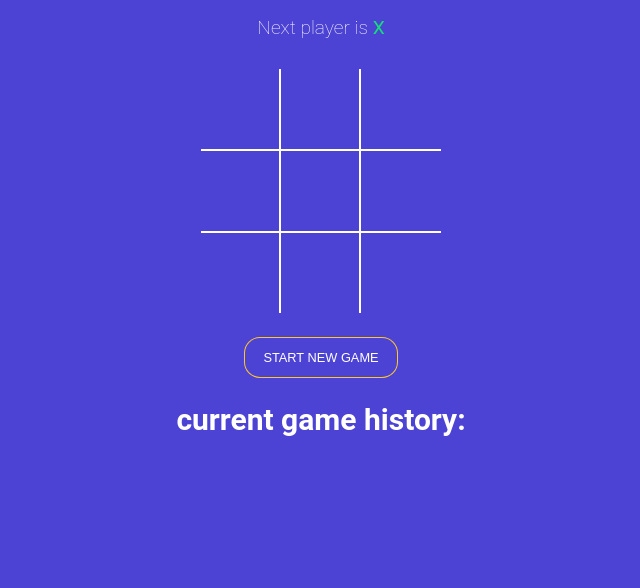
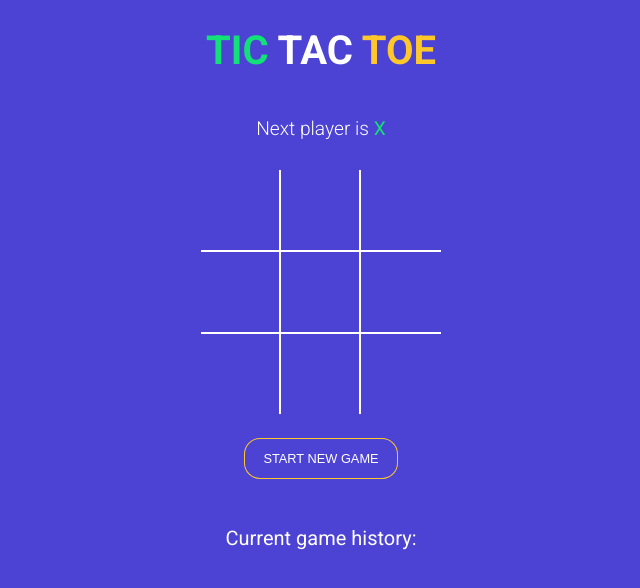
Before and after one commit to milknei/TicTacToeGame-React, a React (Vite) app: page / in a window 1280 px wide. Shown: the top 588 px of the page, without its empty margins (319-959 px from the left). Built offline with nearby package versions, Linux system fonts and the light colour scheme.

Commit message:
Added game title and minor style changes

```diff
--- a/index.html
+++ b/index.html
@@ -4,6 +4,10 @@
     <meta charset="UTF-8" />
     <link rel="icon" type="image/svg+xml" href="/vite.svg" />
     <meta name="viewport" content="width=device-width, initial-scale=1.0" />
+    <link
+      href="https://fonts.googleapis.com/css?family=Roboto:300,400,700&display=swap"
+      rel="stylesheet"
+    />
     <title>Tic Tac Toe</title>
   </head>
   <body>
--- a/src/App.jsx
+++ b/src/App.jsx
@@ -57,6 +57,10 @@
 
   return (
     <div className="app">
+      <h1>
+        <span className="text-green">TIC</span> TAC{' '}
+        <span className="text-orange">TOE</span>
+      </h1>
       <StatusMessage winner={winner} gamingBoard={gamingBoard} />
       <Board
         squares={gamingBoard.squares}
@@ -70,7 +74,15 @@
       >
         START NEW GAME
       </button>
-      <h2>current game history:</h2>
+      <h2
+        style={{
+          fontWeight: 'normal',
+          fontSize: '1em',
+          marginTop: '3rem'
+        }}
+      >
+        Current game history:
+      </h2>
       <History history={history} moveTo={moveTo} currentMove={currentMove} />
     </div>
   );
--- a/src/components/History.jsx
+++ b/src/components/History.jsx
@@ -3,13 +3,18 @@
     <div className="history-wrapper">
       <ul className="history">
         {history.map((_, index) => (
-          <li className={index ===0 ? 'hidden' : ''} key={`${index}`}>
+          <li className={index === 0 ? 'hidden' : ''} key={`${index}`}>
             <button
               type="button"
               className={`btn-move  ${currentMove === index ? 'active' : ''}`}
+              style={{
+                fontSize: currentMove === index ? '0.9rem' : '0.8rem',
+              }}
               onClick={() => moveTo(index)}
             >
-              {index === 0 ? 'Go to start of the game' : `Go to move № ${index}`}
+              {index === currentMove
+                ? `Move № ${index}`
+                : `Go to move № ${index}`}
             </button>
           </li>
         ))}
```
